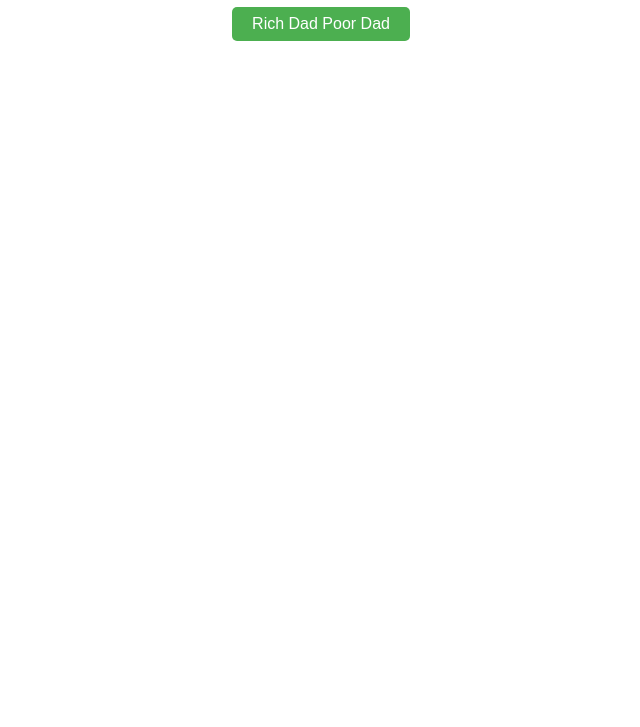
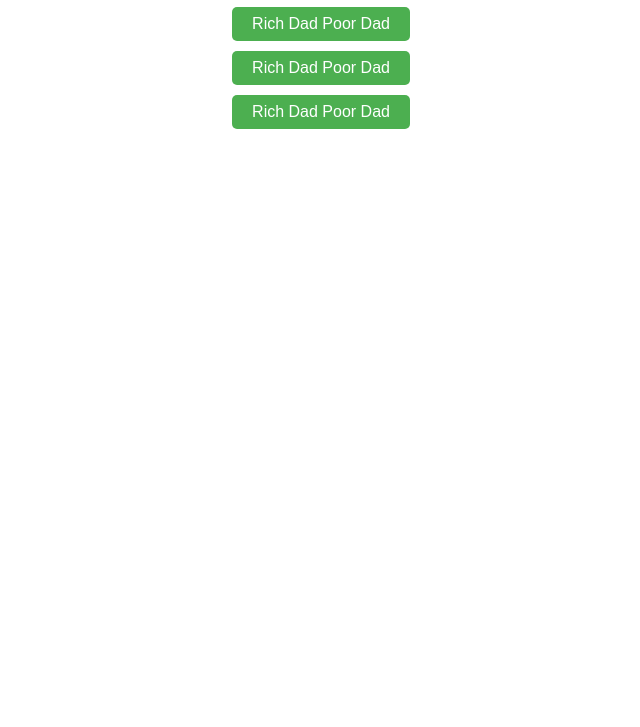
Before and after one commit to pdfcatalog/pdfcatalog.github.io, a plain HTML site: page download/index.html in a window 1280 px wide. Shown: the part 73-800 px from the top of the page, without its empty margins (319-959 px from the left). Drawn offline with Linux system fonts and the light colour scheme.

Commit message:
Update index.html

```diff
--- a/download/index.html
+++ b/download/index.html
@@ -42,6 +42,9 @@
 <ul>
     <!-- List each file in the folder -->
     <li><a href="https://pdfcatalog.site/pdf-files/pdf-on-rich-dad-poor-dad.pdf" target="_blank">Rich Dad Poor Dad</a></li>
+    <li><a href="https://pdfcatalog.site/pdf-files/pdf-on-rich-dad-poor-dad.pdf" target="_blank">Rich Dad Poor Dad</a></li>
+    <li><a href="https://pdfcatalog.site/pdf-files/pdf-on-rich-dad-poor-dad.pdf" target="_blank">Rich Dad Poor Dad</a></li>
+
     <!-- Add more files as needed -->
 </ul>
 
```
